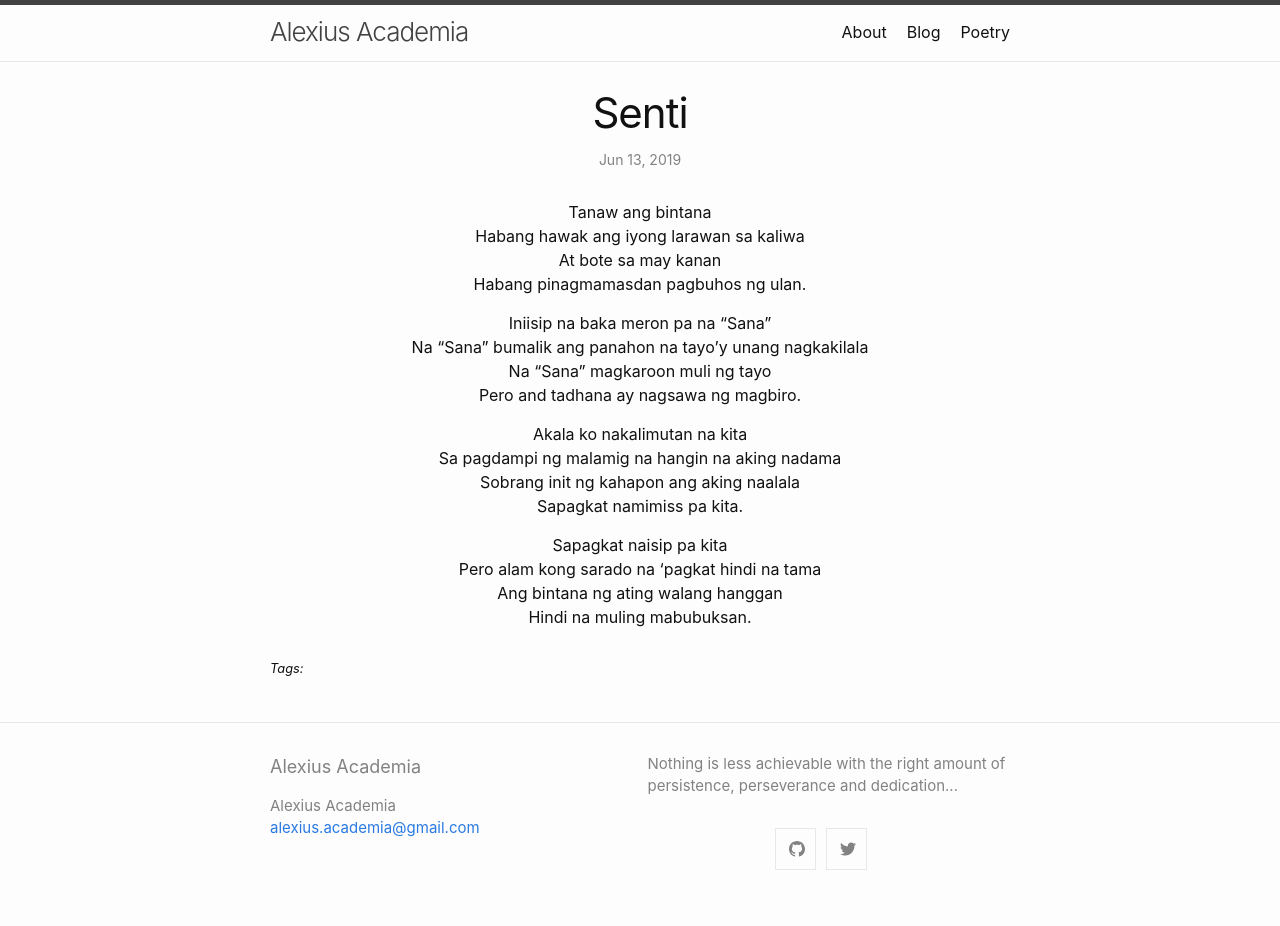
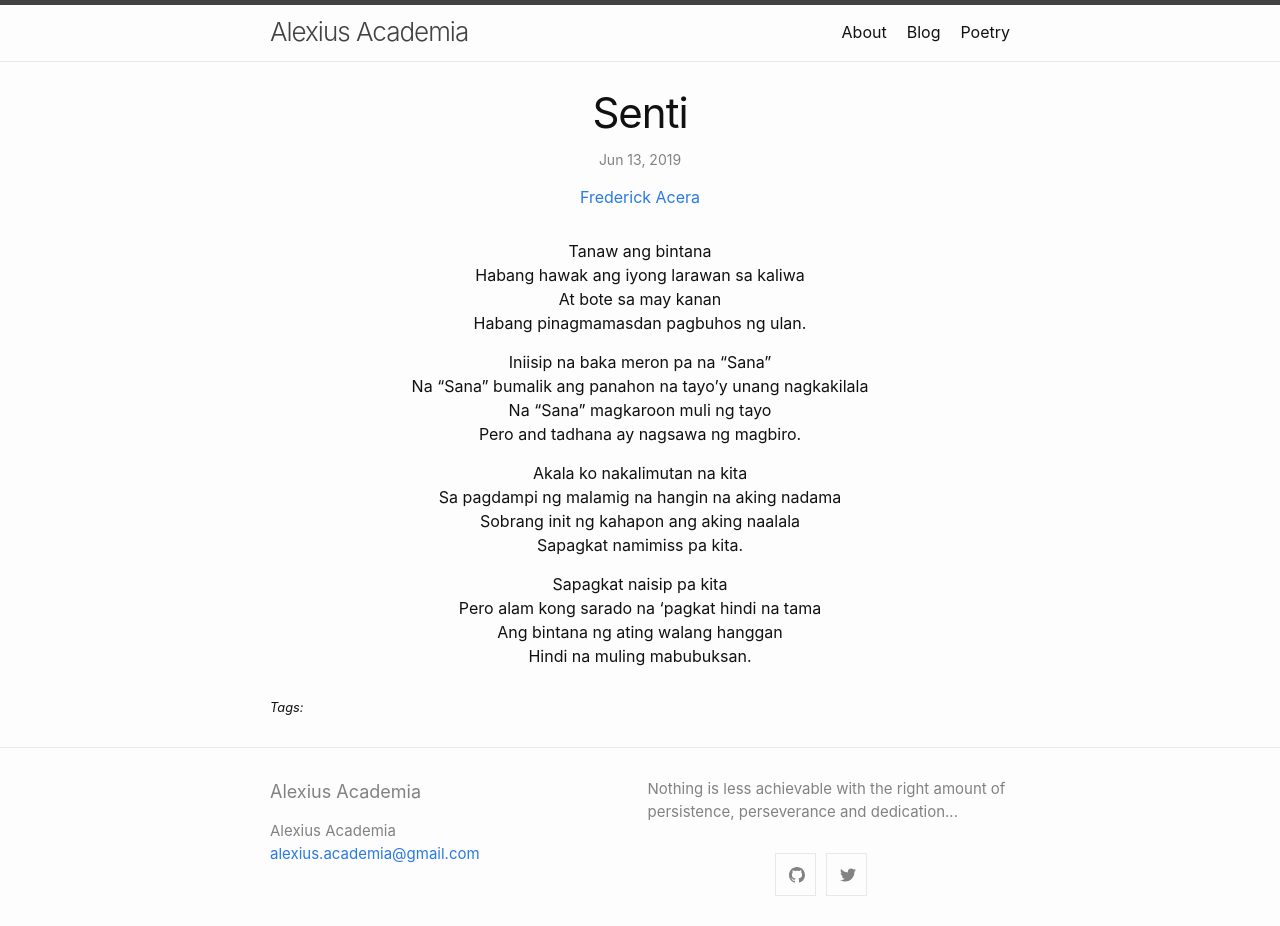
Before and after one commit to alexiusacademia/alexiusacademia.github.io, a Jekyll site: the page built from _posts/2019-06-13-senti.md, in a window 1280 px wide. Built offline with Jekyll 4.4.1, drawn with Linux system fonts in a browser that asks for light colours; comment, search, counter and statistics services are not loaded; before the commit the page ends 900 px from its top, so only the background shows below that.

Commit message:
Update author display.

```diff
--- a/_layouts/poem.html
+++ b/_layouts/poem.html
@@ -23,6 +23,16 @@ layout: default
               &nbsp; & &nbsp;
             {%- endif -%}
           {%- endfor -%}
+        {%- else -%}
+          {%- for sn in page.authors -%}
+          {%- assign author = site.authors | where: 'short_name', sn | first -%}
+          <a href="{{ author.url }}">{{ author.name }}</a>
+
+          {%- if forloop.index > last_index -%}
+          {%- else -%}
+            &nbsp; & &nbsp;
+          {%- endif -%}
+        {%- endfor -%}
         {%- endif -%}
       </div>
   </header>
```
